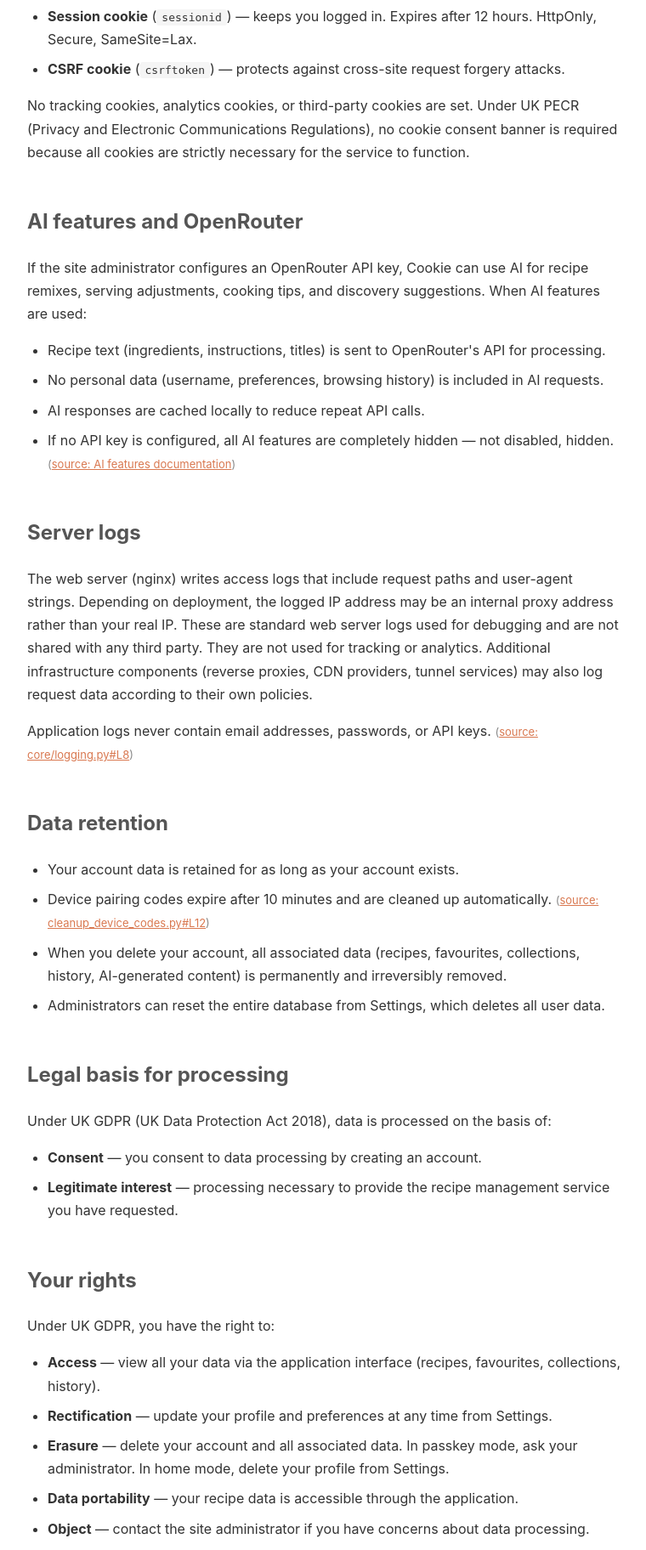
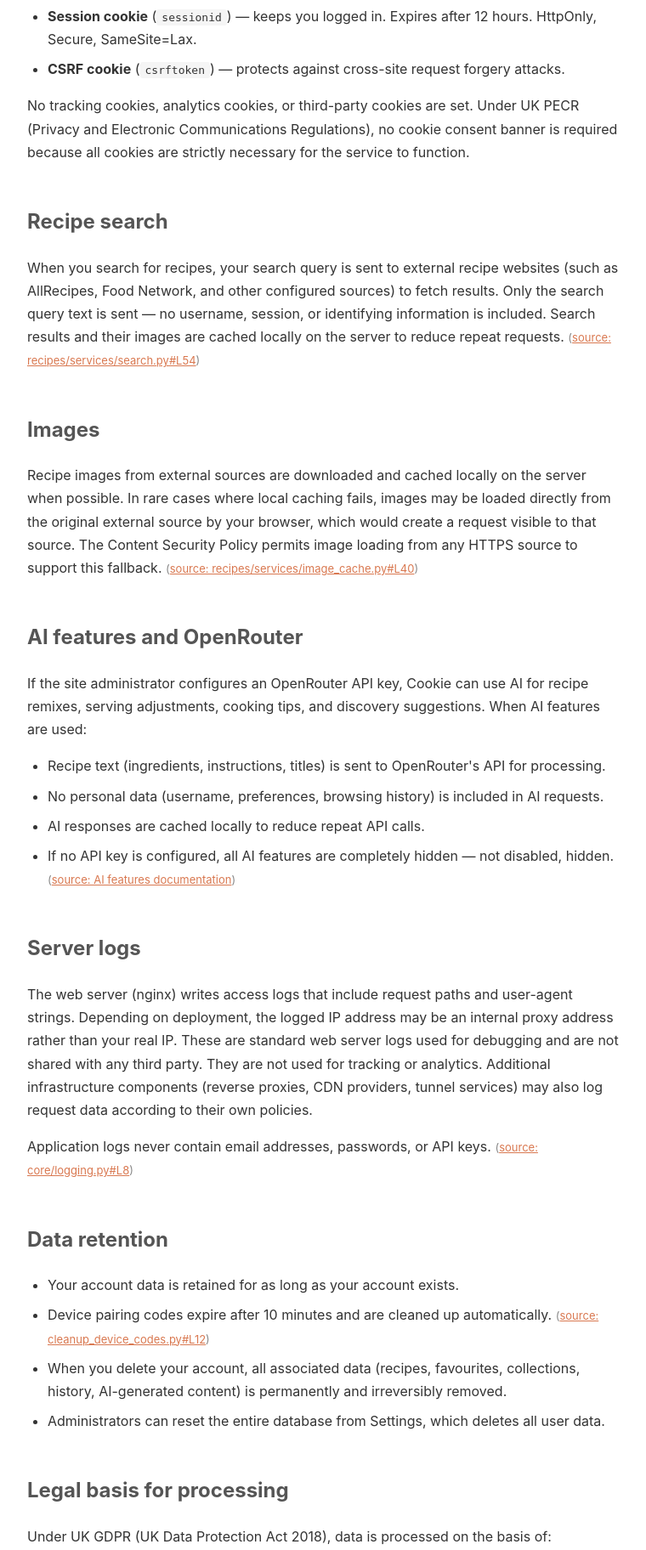
Before and after one commit to matthewdeaves/cookie, a Django app: page /privacy/ in a window 1280 px wide. Shown: the part 1765-3589 px from the top of the page at 85% size, without its empty margins (258-1018 px from the left). Run offline with Django 5.2, Linux system fonts and the light colour scheme; parts of the project's set-up code (start-up, migrations or seed data) failed here and were passed over.

Commit message:
docs: Update privacy policy with search, images, and rate limiting disclosures
- Add Recipe Search section: search queries sent to external recipe sites
- Add Images section: local caching with external HTTPS fallback
- Add rate limiting disclosure: IP-based rate limits on auth/AI endpoints
- Update all source code links from v1.18.0 to v1.20.2

Co-Authored-By: Claude Opus 4.6 (1M context) <noreply@anthropic.com>

```diff
--- a/apps/core/templates/core/privacy_policy.html
+++ b/apps/core/templates/core/privacy_policy.html
@@ -29,15 +29,15 @@
   <h3>In passkey mode</h3>
   <ul>
     <li><strong>Username</strong> — automatically generated during registration (e.g. "User 1", "User 2"). You do not choose or provide a username — no identifying information is required to create an account.
-      <span class="source-link">(<a href="https://github.com/matthewdeaves/cookie/blob/v1.18.0/apps/core/passkey_api.py#L146">source: core/passkey_api.py#L146</a>)</span></li>
+      <span class="source-link">(<a href="https://github.com/matthewdeaves/cookie/blob/v1.20.2/apps/core/passkey_api.py#L146">source: core/passkey_api.py#L146</a>)</span></li>
     <li><strong>Passkey credentials</strong> — a public key and credential ID generated by your device during passkey registration. These are cryptographic values, not biometric data. Your fingerprint or face scan never leaves your device.
-      <span class="source-link">(<a href="https://github.com/matthewdeaves/cookie/blob/v1.18.0/apps/core/models.py#L57">source: core/models.py#L57 — WebAuthnCredential</a>)</span></li>
+      <span class="source-link">(<a href="https://github.com/matthewdeaves/cookie/blob/v1.20.2/apps/core/models.py#L57">source: core/models.py#L57 — WebAuthnCredential</a>)</span></li>
     <li><strong>Profile preferences</strong> — display name, theme (light/dark), unit preference (metric/imperial), avatar colour.
-      <span class="source-link">(<a href="https://github.com/matthewdeaves/cookie/blob/v1.18.0/apps/profiles/models.py#L19">source: profiles/models.py#L19</a>)</span></li>
+      <span class="source-link">(<a href="https://github.com/matthewdeaves/cookie/blob/v1.20.2/apps/profiles/models.py#L19">source: profiles/models.py#L19</a>)</span></li>
     <li><strong>Recipe data</strong> — recipes you import, favourites, collections, cooking history, and any AI-generated content (tips, remixes, serving adjustments).
-      <span class="source-link">(<a href="https://github.com/matthewdeaves/cookie/blob/v1.18.0/apps/recipes/models.py#L4">source: recipes/models.py#L4</a>)</span></li>
+      <span class="source-link">(<a href="https://github.com/matthewdeaves/cookie/blob/v1.20.2/apps/recipes/models.py#L4">source: recipes/models.py#L4</a>)</span></li>
     <li><strong>Session cookie</strong> — a functional cookie to keep you logged in (expires after 12 hours of inactivity). HttpOnly, Secure, SameSite=Lax.
-      <span class="source-link">(<a href="https://github.com/matthewdeaves/cookie/blob/v1.18.0/cookie/settings.py#L183">source: settings.py#L183</a>)</span></li>
+      <span class="source-link">(<a href="https://github.com/matthewdeaves/cookie/blob/v1.20.2/cookie/settings.py#L183">source: settings.py#L183</a>)</span></li>
   </ul>
 
   <h3>In home mode (no authentication)</h3>
@@ -46,15 +46,15 @@
   <h2>What we do NOT collect</h2>
   <ul>
     <li><strong>Email addresses</strong> — Cookie has no email field anywhere in its database. No authentication mode collects, processes, or stores email addresses.
-      <span class="source-link">(<a href="https://github.com/matthewdeaves/cookie/blob/v1.18.0/apps/core/models.py#L14">verify: no EmailField in any model</a>)</span></li>
+      <span class="source-link">(<a href="https://github.com/matthewdeaves/cookie/blob/v1.20.2/apps/core/models.py#L14">verify: no EmailField in any model</a>)</span></li>
     <li><strong>Passwords</strong> — passkey mode uses WebAuthn (biometric/hardware key authentication). There is no password entry, storage, or reset flow.</li>
     <li><strong>Tracking or analytics</strong> — no Google Analytics, Mixpanel, Segment, or any other tracking. No page view counts, click tracking, or user behaviour analytics.</li>
     <li><strong>Third-party scripts</strong> — the Content Security Policy header restricts scripts to <code>self</code> only. No external JavaScript is loaded.
-      <span class="source-link">(<a href="https://github.com/matthewdeaves/cookie/blob/v1.18.0/nginx/security-headers.conf#L4">source: nginx/security-headers.conf#L4</a>)</span></li>
+      <span class="source-link">(<a href="https://github.com/matthewdeaves/cookie/blob/v1.20.2/nginx/security-headers.conf#L4">source: nginx/security-headers.conf#L4</a>)</span></li>
     <li><strong>Advertising data</strong> — no advertising identifiers, profiles, or remarketing pixels.</li>
     <li><strong>Location data</strong> — Cookie does not request or store your location.</li>
     <li><strong>Device fingerprints</strong> — Cookie does not fingerprint your browser or device. User-agent detection is used only to route legacy browsers (iOS 9, IE) to a compatible frontend.
-      <span class="source-link">(<a href="https://github.com/matthewdeaves/cookie/blob/v1.18.0/apps/core/middleware.py#L41">source: core/middleware.py#L41</a>)</span></li>
+      <span class="source-link">(<a href="https://github.com/matthewdeaves/cookie/blob/v1.20.2/apps/core/middleware.py#L41">source: core/middleware.py#L41</a>)</span></li>
   </ul>
 
   <h2>Cookies</h2>
@@ -65,6 +65,14 @@
   </ul>
   <p>No tracking cookies, analytics cookies, or third-party cookies are set. Under UK PECR (Privacy and Electronic Communications Regulations), no cookie consent banner is required because all cookies are strictly necessary for the service to function.</p>
 
+  <h2>Recipe search</h2>
+  <p>When you search for recipes, your search query is sent to external recipe websites (such as AllRecipes, Food Network, and other configured sources) to fetch results. Only the search query text is sent — no username, session, or identifying information is included. Search results and their images are cached locally on the server to reduce repeat requests.
+    <span class="source-link">(<a href="https://github.com/matthewdeaves/cookie/blob/v1.20.2/apps/recipes/services/search.py#L54">source: recipes/services/search.py#L54</a>)</span></p>
+
+  <h2>Images</h2>
+  <p>Recipe images from external sources are downloaded and cached locally on the server when possible. In rare cases where local caching fails, images may be loaded directly from the original external source by your browser, which would create a request visible to that source. The Content Security Policy permits image loading from any HTTPS source to support this fallback.
+    <span class="source-link">(<a href="https://github.com/matthewdeaves/cookie/blob/v1.20.2/apps/recipes/services/image_cache.py#L40">source: recipes/services/image_cache.py#L40</a>)</span></p>
+
   <h2>AI features and OpenRouter</h2>
   <p>If the site administrator configures an OpenRouter API key, Cookie can use AI for recipe remixes, serving adjustments, cooking tips, and discovery suggestions. When AI features are used:</p>
   <ul>
@@ -72,19 +80,19 @@
     <li>No personal data (username, preferences, browsing history) is included in AI requests.</li>
     <li>AI responses are cached locally to reduce repeat API calls.</li>
     <li>If no API key is configured, all AI features are completely hidden — not disabled, hidden.
-      <span class="source-link">(<a href="https://github.com/matthewdeaves/cookie/blob/v1.18.0/.claude/rules/ai-features.md">source: AI features documentation</a>)</span></li>
+      <span class="source-link">(<a href="https://github.com/matthewdeaves/cookie/blob/v1.20.2/.claude/rules/ai-features.md">source: AI features documentation</a>)</span></li>
   </ul>
 
   <h2>Server logs</h2>
   <p>The web server (nginx) writes access logs that include request paths and user-agent strings. Depending on deployment, the logged IP address may be an internal proxy address rather than your real IP. These are standard web server logs used for debugging and are not shared with any third party. They are not used for tracking or analytics. Additional infrastructure components (reverse proxies, CDN providers, tunnel services) may also log request data according to their own policies.</p>
   <p>Application logs never contain email addresses, passwords, or API keys.
-    <span class="source-link">(<a href="https://github.com/matthewdeaves/cookie/blob/v1.18.0/apps/core/logging.py#L8">source: core/logging.py#L8</a>)</span></p>
+    <span class="source-link">(<a href="https://github.com/matthewdeaves/cookie/blob/v1.20.2/apps/core/logging.py#L8">source: core/logging.py#L8</a>)</span></p>
 
   <h2>Data retention</h2>
   <ul>
     <li>Your account data is retained for as long as your account exists.</li>
     <li>Device pairing codes expire after 10 minutes and are cleaned up automatically.
-      <span class="source-link">(<a href="https://github.com/matthewdeaves/cookie/blob/v1.18.0/apps/core/management/commands/cleanup_device_codes.py#L12">source: cleanup_device_codes.py#L12</a>)</span></li>
+      <span class="source-link">(<a href="https://github.com/matthewdeaves/cookie/blob/v1.20.2/apps/core/management/commands/cleanup_device_codes.py#L12">source: cleanup_device_codes.py#L12</a>)</span></li>
     <li>When you delete your account, all associated data (recipes, favourites, collections, history, AI-generated content) is permanently and irreversibly removed.</li>
     <li>Administrators can reset the entire database from Settings, which deletes all user data.</li>
   </ul>
@@ -109,11 +117,12 @@
   <h2>Data security</h2>
   <ul>
     <li>All connections are encrypted via HTTPS with HSTS (2-year max-age).
-      <span class="source-link">(<a href="https://github.com/matthewdeaves/cookie/blob/v1.18.0/nginx/security-headers.conf#L1">source: nginx/security-headers.conf#L1</a>)</span></li>
+      <span class="source-link">(<a href="https://github.com/matthewdeaves/cookie/blob/v1.20.2/nginx/security-headers.conf#L1">source: nginx/security-headers.conf#L1</a>)</span></li>
     <li>Authentication uses WebAuthn passkeys — no passwords to steal or brute-force.</li>
     <li>API keys are encrypted in the database using Fernet symmetric encryption.
-      <span class="source-link">(<a href="https://github.com/matthewdeaves/cookie/blob/v1.18.0/apps/core/models.py#L14">source: core/models.py#L14 — AppSettings</a>)</span></li>
-    <li>Rate limiting protects against abuse on authentication and AI endpoints.</li>
+      <span class="source-link">(<a href="https://github.com/matthewdeaves/cookie/blob/v1.20.2/apps/core/models.py#L14">source: core/models.py#L14 — AppSettings</a>)</span></li>
+    <li>Rate limiting protects against abuse on authentication and AI endpoints. Rate limits are enforced using your IP address, which is checked in memory but not stored or logged for this purpose.
+      <span class="source-link">(<a href="https://github.com/matthewdeaves/cookie/blob/v1.20.2/cookie/settings.py#L204">source: settings.py#L204</a>)</span></li>
     <li>Content Security Policy restricts scripts, styles, and connections to same-origin only.</li>
   </ul>
 
@@ -121,12 +130,12 @@
   <p>Cookie is open source. You can verify every claim in this privacy policy by reading the code:</p>
   <ul>
     <li><a href="https://github.com/matthewdeaves/cookie">GitHub repository</a> — full source code</li>
-    <li><a href="https://github.com/matthewdeaves/cookie/blob/v1.18.0/apps/core/models.py#L14">Data models (core)</a> — what authentication data is stored</li>
-    <li><a href="https://github.com/matthewdeaves/cookie/blob/v1.18.0/apps/profiles/models.py#L19">Data models (profiles)</a> — what profile data is stored</li>
-    <li><a href="https://github.com/matthewdeaves/cookie/blob/v1.18.0/apps/recipes/models.py#L4">Data models (recipes)</a> — what recipe data is stored</li>
-    <li><a href="https://github.com/matthewdeaves/cookie/blob/v1.18.0/cookie/settings.py#L183">Django settings</a> — cookie configuration, session settings</li>
-    <li><a href="https://github.com/matthewdeaves/cookie/blob/v1.18.0/nginx/security-headers.conf#L1">Security headers</a> — CSP, HSTS, and other protections</li>
-    <li><a href="https://github.com/matthewdeaves/cookie/blob/v1.18.0/.specify/memory/constitution.md">Project constitution</a> — privacy-by-architecture principles</li>
+    <li><a href="https://github.com/matthewdeaves/cookie/blob/v1.20.2/apps/core/models.py#L14">Data models (core)</a> — what authentication data is stored</li>
+    <li><a href="https://github.com/matthewdeaves/cookie/blob/v1.20.2/apps/profiles/models.py#L19">Data models (profiles)</a> — what profile data is stored</li>
+    <li><a href="https://github.com/matthewdeaves/cookie/blob/v1.20.2/apps/recipes/models.py#L4">Data models (recipes)</a> — what recipe data is stored</li>
+    <li><a href="https://github.com/matthewdeaves/cookie/blob/v1.20.2/cookie/settings.py#L183">Django settings</a> — cookie configuration, session settings</li>
+    <li><a href="https://github.com/matthewdeaves/cookie/blob/v1.20.2/nginx/security-headers.conf#L1">Security headers</a> — CSP, HSTS, and other protections</li>
+    <li><a href="https://github.com/matthewdeaves/cookie/blob/v1.20.2/.specify/memory/constitution.md">Project constitution</a> — privacy-by-architecture principles</li>
   </ul>
 
   <h2>Contact</h2>
```
